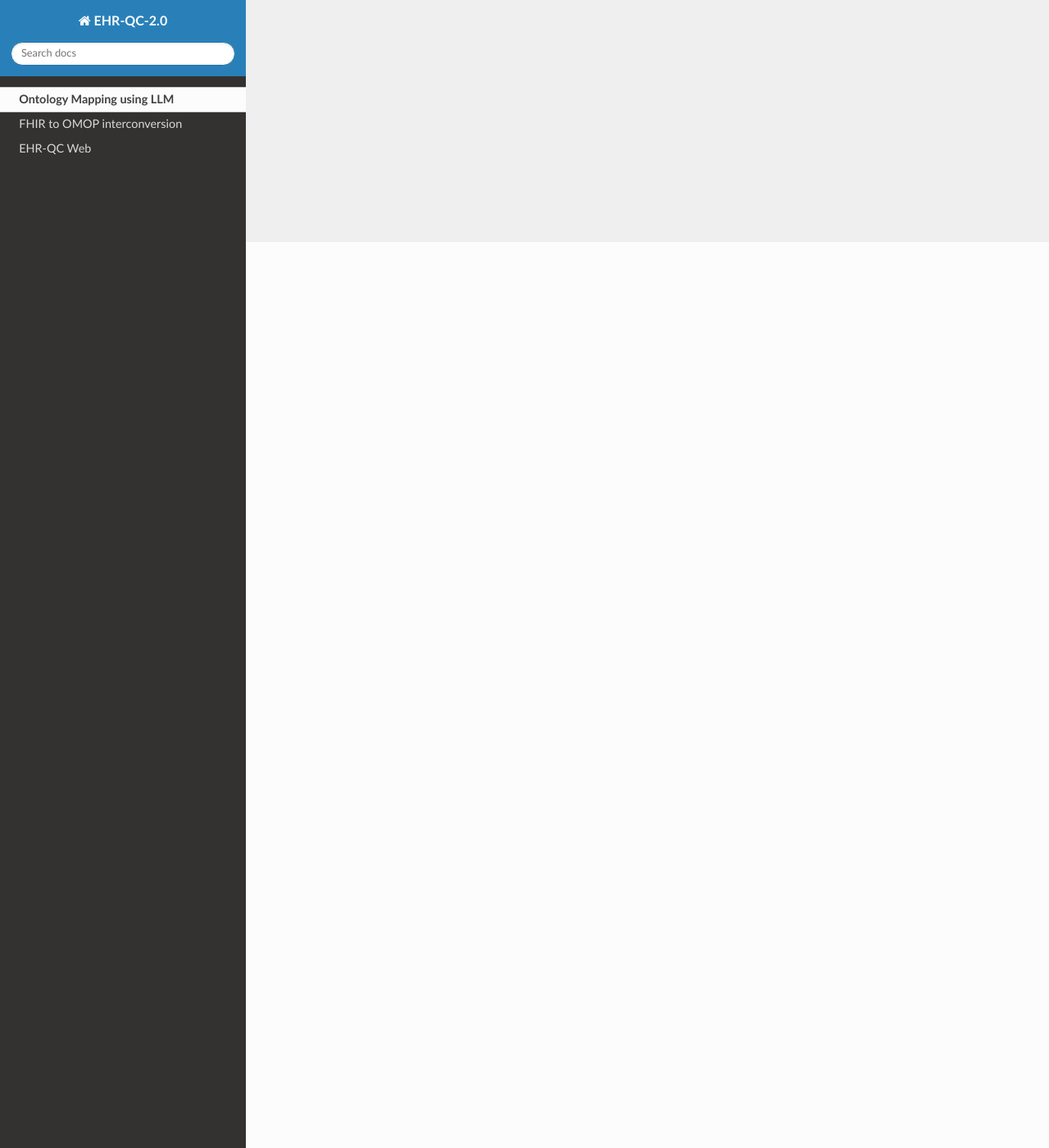
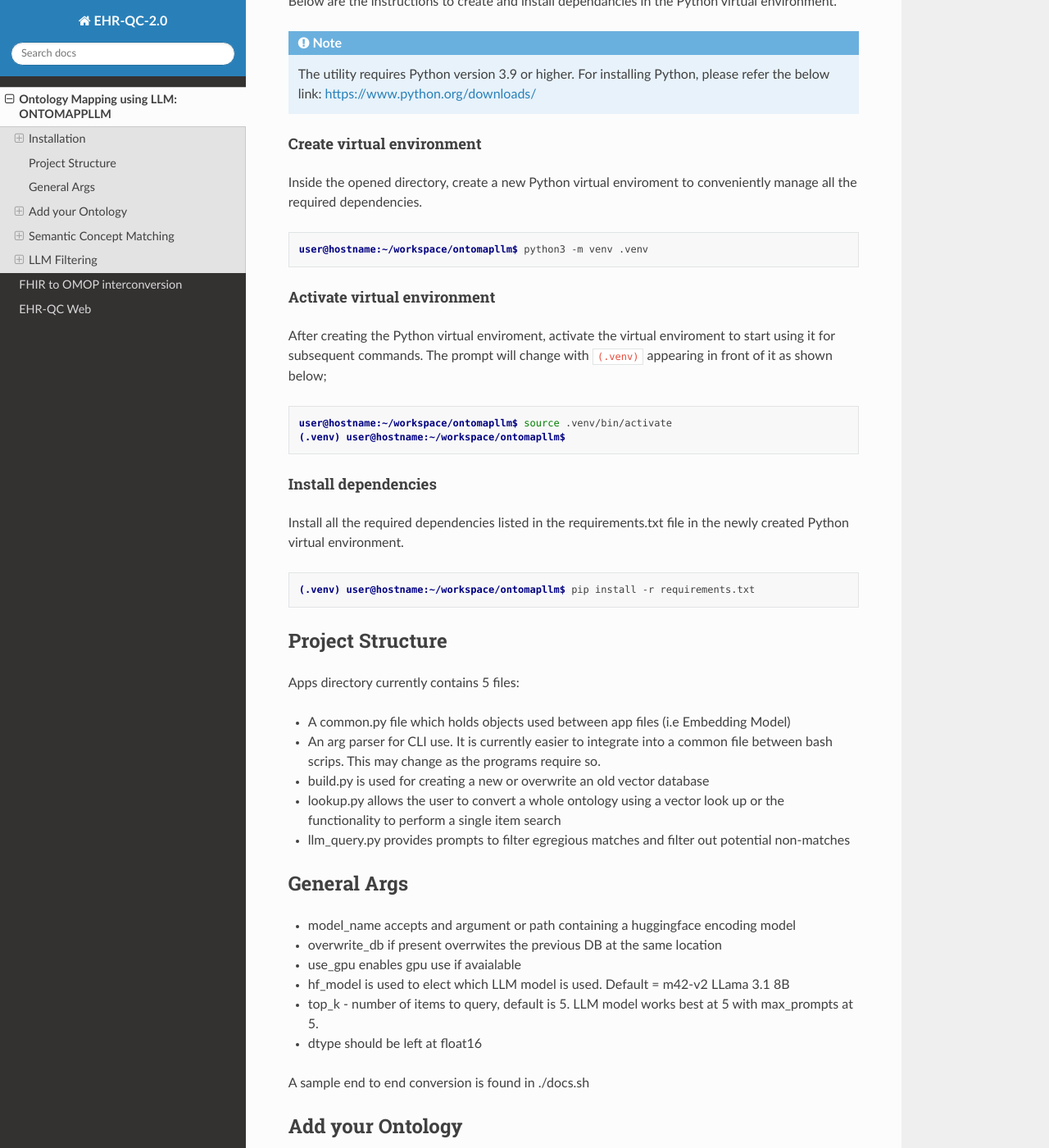
Before and after one commit to ryashpal/ehr-qc-2.0-tutorial, a Sphinx documentation site: the page built from docs/source/onto_map_llm.rst, in a window 1280 px wide and 1400 px high, scrolled down 1105 px. Shown: the whole window at 82% size. Built offline with Sphinx 7.4.7 and the Read the Docs theme 3.1.0, drawn with Linux system fonts in a browser that asks for light colours; some of the changed text lies outside the part shown.

Commit message:
Added Onto Map LLM documentation

```diff
--- a/docs/source/onto_map_llm.rst
+++ b/docs/source/onto_map_llm.rst
@@ -1,2 +1,206 @@
-Ontology Mapping using LLM
-==========================
+Ontology Mapping using LLM: ONTOMAPPLLM
+========================================
+
+
+Installation
+++++++++++++
+
+Follow the below steps to install this utility in your computer.
+
+
+Login
+------
+
+Upon login to a system and opening a terminal, the following prompt should appear, where the ``user`` is the user name and the ``hostname`` is the hostname of the system.
+
+.. code-block:: console
+
+   user@hostname:~$
+
+
+Change directory
+----------------
+
+From the home directory which will be open by default, change to a suitable directory on your computer where the utility needs to be installed. For example, in this tutorial we have changed to ``workspace`` directory.
+
+.. code-block:: console
+
+   user@hostname:~$ cd workspace
+
+
+Clone
+-----
+
+In a destination folder, clone current version of the repository from GitHub.
+
+.. code-block:: console
+
+   user@hostname:~/workspace$ git clone https://gitlab.com/tyagilab/ontomapllm.git
+
+
+Open the directory
+------------------
+
+Navigate to the utility path after cloning the repository from GitHub.
+
+.. code-block:: console
+
+   user@hostname:~/workspace$ cd ontomapllm
+
+
+Create Python virtual environment
+---------------------------------
+
+The Python virtual environment encaptulates all the libraries required for the utility. All the necessary libraries listed in a requirements.txt file that can be found at the root of the repository. Below are the instructions to create and install dependancies in the Python virtual environment.
+
+.. note::
+   The utility requires Python version 3.9 or higher. For installing Python, please refer the below link: https://www.python.org/downloads/
+
+
+Create virtual environment
+~~~~~~~~~~~~~~~~~~~~~~~~~~
+
+Inside the opened directory, create a new Python virtual enviroment to conveniently manage all the required dependencies.
+
+.. code-block:: console
+
+   user@hostname:~/workspace/ontomapllm$ python3 -m venv .venv
+
+
+Activate virtual environment
+~~~~~~~~~~~~~~~~~~~~~~~~~~~~
+
+After creating the Python virtual enviroment, activate the virtual enviroment to start using it for subsequent commands. The prompt will change with ``(.venv)`` appearing in front of it as shown below;
+
+.. code-block:: console
+
+   user@hostname:~/workspace/ontomapllm$ source .venv/bin/activate
+   (.venv) user@hostname:~/workspace/ontomapllm$
+
+
+Install dependencies
+~~~~~~~~~~~~~~~~~~~~
+
+Install all the required dependencies listed in the requirements.txt file in the newly created Python virtual environment.
+
+.. code-block:: console
+
+   (.venv) user@hostname:~/workspace/ontomapllm$ pip install -r requirements.txt
+
+Project Structure
++++++++++++++++++
+
+Apps directory currently contains 5 files:
+
+- A common.py file which holds objects used between app files (i.e Embedding Model)
+- An arg parser for CLI use. It is currently easier to integrate into a common file between bash scrips. This may change as the programs require so.
+- build.py is used for creating a new or overwrite an old vector database
+- lookup.py allows the user to convert a whole ontology using a vector look up or the functionality to perform a single item search
+- llm_query.py provides prompts to filter egregious matches and filter out potential non-matches
+
+General Args
+++++++++++++
+
+- model_name accepts and argument or path containing a huggingface encoding model
+- overwrite_db if present overrwites the previous DB at the same location
+- use_gpu enables gpu use if avaialable
+- hf_model is used to elect which LLM model is used. Default = m42-v2 LLama 3.1 8B
+- top_k - number of items to query, default is 5. LLM model works best at 5 with max_prompts at 5.
+- dtype should be left at float16
+A sample end to end conversion is found in ./docs.sh
+
+Add your Ontology
++++++++++++++++++
+
+To build a new ontology use the build.py script.
+
+Specify a new file location to host the new DB. Specifying an existing location will overwrite the previous DB.
+
+The current file supports TSV and CSV files.
+
+The user must also specify the following:
+- Column in CSV file that contains the unique concept identifiers (CUI/Codes)
+- Column in CSV file that contains the concept label
+
+For example:\
+CUI	Label	Domain	Entity_Type\
+987	XYZ	Condition	Disease\
+
+- code_field "CUI" \
+- label_field "Label" \
+
+
+Sample Build
+------------
+
+
+.. code-block:: console
+
+    python apps/build_db.py \
+    --comparator_ontology_files "$ONTO_A" \
+    --comparator_file_format tsv \
+    --code_field "$CODE_COL" \
+    --label_field "$LABEL_COL" \
+    --model_name "$EMB_MODEL" \
+    --db_location "$MAIN_DB" \
+    --overwrite_db \
+    --use_gpu
+
+Semantic Concept Matching
++++++++++++++++++++++++++
+
+The current file supports TSV and CSV files.
+
+The user must also specify the following:
+- Column in CSV file that contains the unique concept identifiers (CUI/Codes)
+- Column in CSV file that contains the concept label
+
+For example:\
+CUI	Label	Domain	Entity_Type\
+123	ABC	Condition	Disease\
+
+- code_field "CUI" \
+- label_field "Label" \
+
+Sample Search
+-------------
+
+
+.. code-block:: console
+
+    python apps/lookup.py \
+    --db_location "$MAIN_DB" \
+    --model_name "$EMB_MODEL" \
+    --input_ontology_files "$ONTO_B" \
+    --input_file_format tsv \
+    --code_field "$CODE_COL" \
+    --label_field "$LABEL_COL" \
+    --top_k 5 \
+    --output_file results_top5.csv \
+    --use_gpu
+
+
+LLM Filtering
++++++++++++++
+
+
+Sample LLM Query
+----------------
+
+.. code-block:: console
+
+    python apps/llm_query.py \
+    --csv_file results_top5.csv \
+    --output_csv combined_results.csv \
+    --hf_model "$LLM_MODEL" \
+    --threshold 0.90 \
+    --max_prompts 1 \
+    --dtype bfloat16
+
+.. note::
+
+    The vector DB process currently works the smoothest when the vector DB is controlled. The same encoding model should be used for both storing and retrieving from the vector database. Currently BERT models from huggingface and the encoding arm for T5 models are supported with the best performance in "Self-Aligned" clinically trained BERT models.
+
+.. note::
+
+    The current pipeline is equipped to use m42-llama 3.1 or llama 3.1 from huggingface.
```
